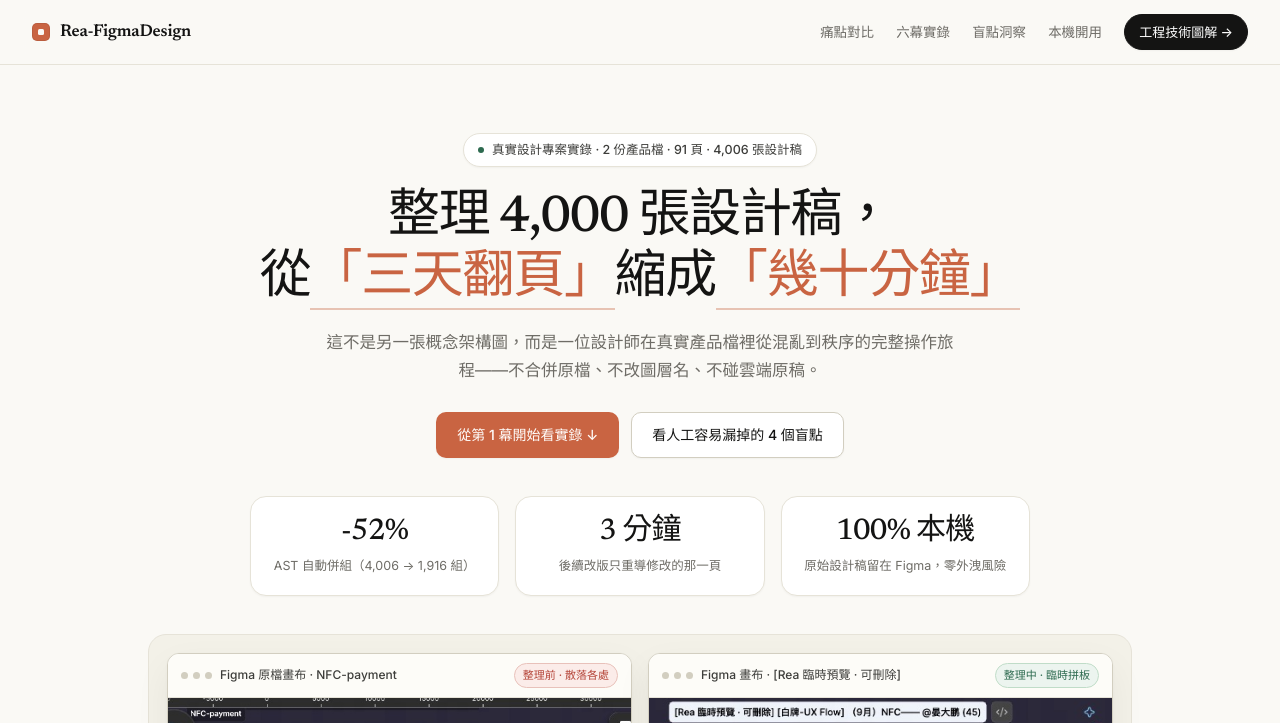
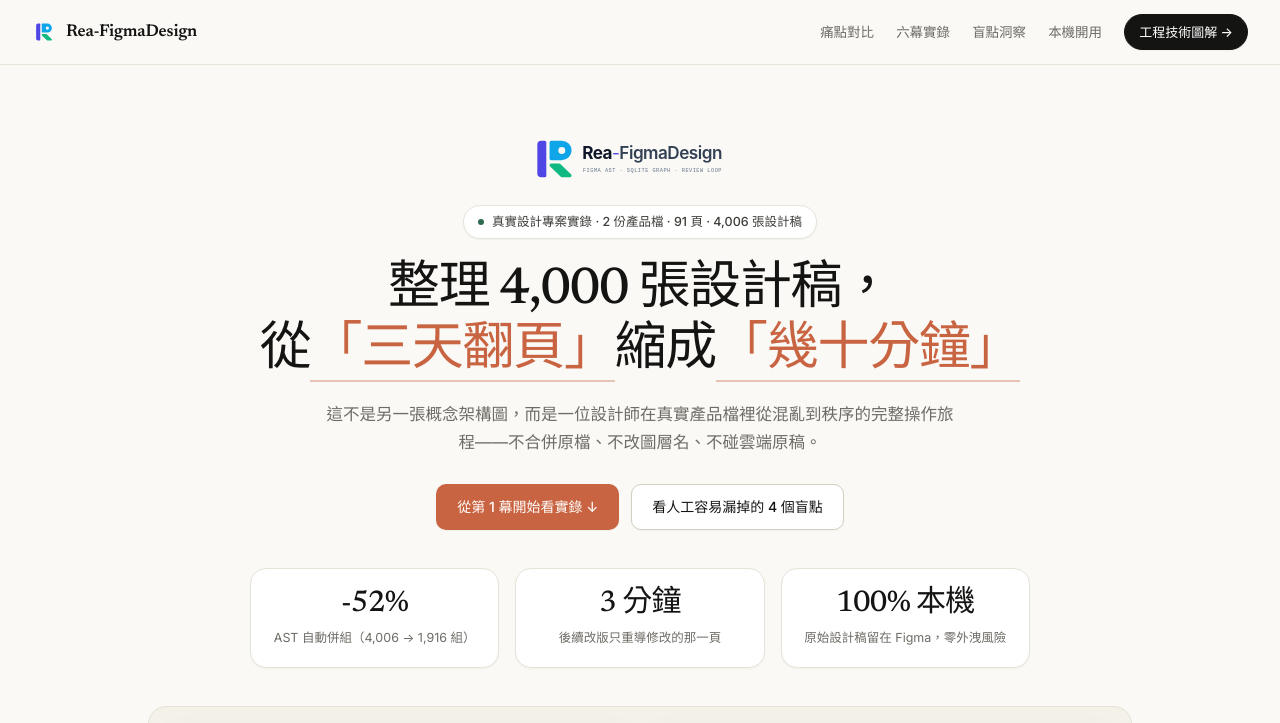
Before and after one commit to yandapengh/Rea-FigmaDesign, a website: page docs/index.html in a window 1280 px wide. Shown: the top 723 px of the page. Drawn offline with Linux system fonts and the light colour scheme.

Commit message:
docs: add custom SVG logos across site and rewrite README as landing page

```diff
--- a/docs/explainer-theme.css
+++ b/docs/explainer-theme.css
@@ -95,15 +95,8 @@ pre code{background:none;border:0;padding:0;color:inherit}
   color:var(--text);
 }
 .brand:hover{color:var(--text);text-decoration:none}
-.brand-dot{
-  width:18px;height:18px;border-radius:5px;
-  background:var(--accent);
-  display:inline-flex;align-items:center;justify-content:center;
-  box-shadow:inset 0 0 0 1px rgba(20,20,19,0.08);
-}
-.brand-dot::after{
-  content:"";width:6px;height:6px;border-radius:1.5px;
-  background:#FAF9F5;
+.brand-logo{
+  width:24px;height:24px;display:block;flex:none;
 }
 .nav{display:flex;align-items:center;gap:22px;margin-left:auto;font-size:13.5px}
 .nav a{color:var(--muted);font-weight:500;transition:color .15s}
--- a/docs/index.html
+++ b/docs/index.html
@@ -3,6 +3,7 @@
 <head>
 <meta charset="utf-8">
 <meta name="viewport" content="width=device-width, initial-scale=1">
+<link rel="icon" type="image/svg+xml" href="assets/logo-mark.svg">
 <title>Rea-FigmaDesign · 設計師把幾千張 Figma 畫稿理成一張活圖譜的真實旅程</title>
 <link rel="preconnect" href="https://fonts.googleapis.com">
 <link rel="preconnect" href="https://fonts.gstatic.com" crossorigin>
@@ -102,15 +103,14 @@
     color:var(--text);
   }
   .brand:hover{color:var(--text);text-decoration:none}
-  .brand-dot{
-    width:18px;height:18px;border-radius:5px;
-    background:var(--accent);
-    display:inline-flex;align-items:center;justify-content:center;
-    box-shadow:inset 0 0 0 1px rgba(20,20,19,0.08);
+  .brand-logo{
+    width:24px;height:24px;display:block;flex:none;
   }
-  .brand-dot::after{
-    content:"";width:6px;height:6px;border-radius:1.5px;
-    background:#FAF9F5;
+  .hero-logo{
+    display:block;height:52px;width:auto;margin:0 auto 20px;max-width:100%;
+  }
+  .footer-logo{
+    height:34px;width:auto;display:block;margin-bottom:10px;
   }
   .nav{display:flex;align-items:center;gap:22px;margin-left:auto;font-size:13.5px}
   .nav a{color:var(--muted);font-weight:500;transition:color .15s}
@@ -559,7 +559,7 @@
 </head>
 <body>
 <header class="topbar">
-  <a class="brand" href="index.html"><span class="brand-dot" aria-hidden="true"></span>Rea-FigmaDesign</a>
+  <a class="brand" href="index.html"><img class="brand-logo" src="assets/logo-mark.svg" alt="" width="24" height="24">Rea-FigmaDesign</a>
   <nav class="nav" aria-label="主導覽">
     <a href="#compare">痛點對比</a>
     <a href="#journey">六幕實錄</a>
@@ -573,6 +573,7 @@
 
 <!-- Prologue: Hero + Real Before/After Diptych -->
 <header class="hero">
+  <img class="hero-logo" src="assets/logo-horizontal.svg" alt="Rea-FigmaDesign — Figma AST · SQLite Graph · Review Loop" height="52">
   <span class="eyebrow"><i></i>真實設計專案實錄 · 2 份產品檔 · 91 頁 · 4,006 張設計稿</span>
   <h1>整理 4,000 張設計稿，<br>從<span>「三天翻頁」</span>縮成<span>「幾十分鐘」</span></h1>
   <p class="hero-sub">這不是另一張概念架構圖，而是一位設計師在真實產品檔裡從混亂到秩序的完整操作旅程——不合併原檔、不改圖層名、不碰雲端原稿。</p>
@@ -1037,6 +1038,7 @@ npm run start:server</code></pre></div>
   </details>
 
   <footer>
+    <img class="footer-logo" src="assets/logo-horizontal.svg" alt="Rea-FigmaDesign" height="34">
     <strong>Rea-FigmaDesign</strong> · 以設計師真實旅程為核心的 Figma AST 圖譜與雙向治理工作台 · MIT License
   </footer>
 </section>
```
Also changed, not shown: docs/case-popup.html (+2 -1 lines), docs/constraints.html (+2 -1 lines), docs/explainers.html (+2 -1 lines), docs/graph-concept.html (+2 -1 lines), docs/graph.html (+2 -1 lines), docs/hash.html (+2 -1 lines), README.md, docs/assets/logo-horizontal.svg (added), docs/assets/logo-mark.svg (added).
